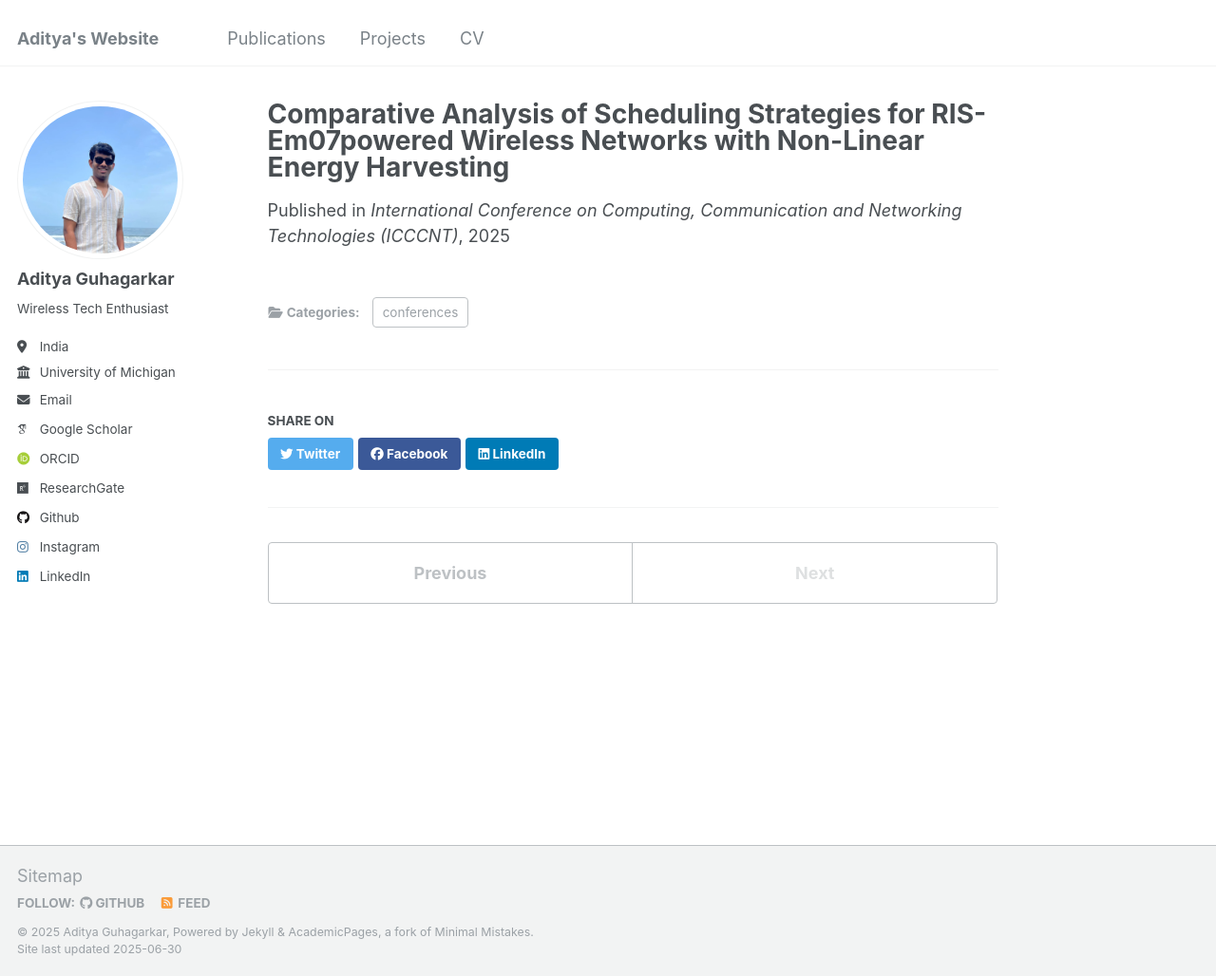
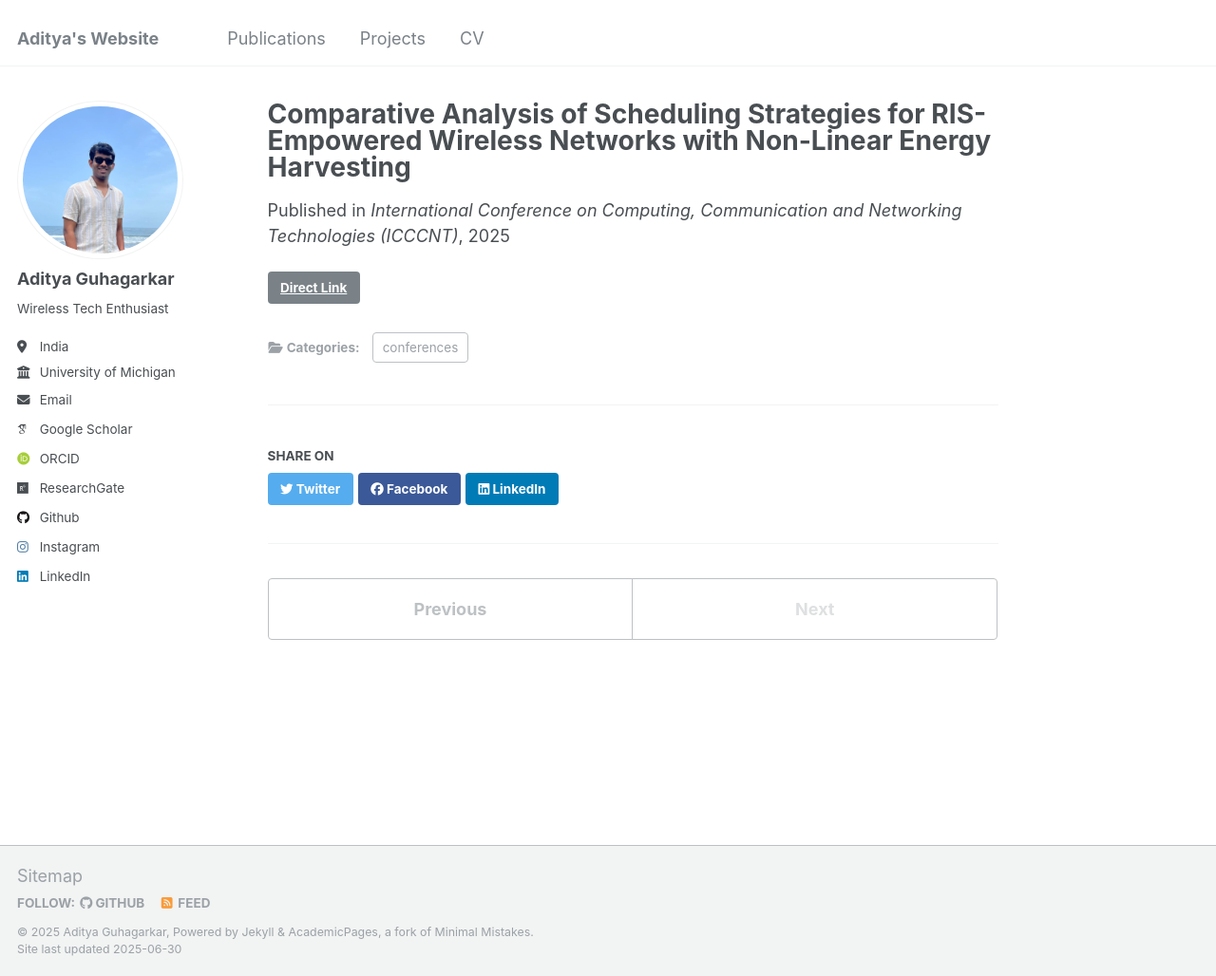
Before and after one commit to AdityaGuhagarkar/adityaguhagarkar.github.io, a Jekyll site: the page built from _publications/paper1.md, in a window 1280 px wide and 1028 px high. Shown: the whole window at 95% size. Built offline with Jekyll 4.4.1, drawn with Linux system fonts in a browser that asks for light colours; some web fonts are replaced.

Commit message:
Update paper1.md

```diff
--- a/_publications/paper1.md
+++ b/_publications/paper1.md
@@ -1,5 +1,5 @@
 ---
-title: "Comparative Analysis of Scheduling Strategies for RIS-Em07powered Wireless Networks with Non-Linear Energy Harvesting"
+title: "Comparative Analysis of Scheduling Strategies for RIS-Empowered Wireless Networks with Non-Linear Energy Harvesting"
 collection: publications
 category: conferences
 excerpt: >
@@ -10,5 +10,6 @@ excerpt: >
   RIS-assisted networks. The work highlights trade-offs between throughput, computational time, and adaptability.
 date: 2025-07-11
 venue: 'International Conference on Computing, Communication and Networking Technologies (ICCCNT)'
+link: "https://www.techrxiv.org/users/912373/articles/1285943-comparative-analysis-of-scheduling-strategies-for-ris-empowered-wireless-networks-with-non-linear-energy-harvesting"
 paperurl: 'http://adityaguhagarkar.github.io/files/Aditya_CONECCT.pdf'
 ---
```
